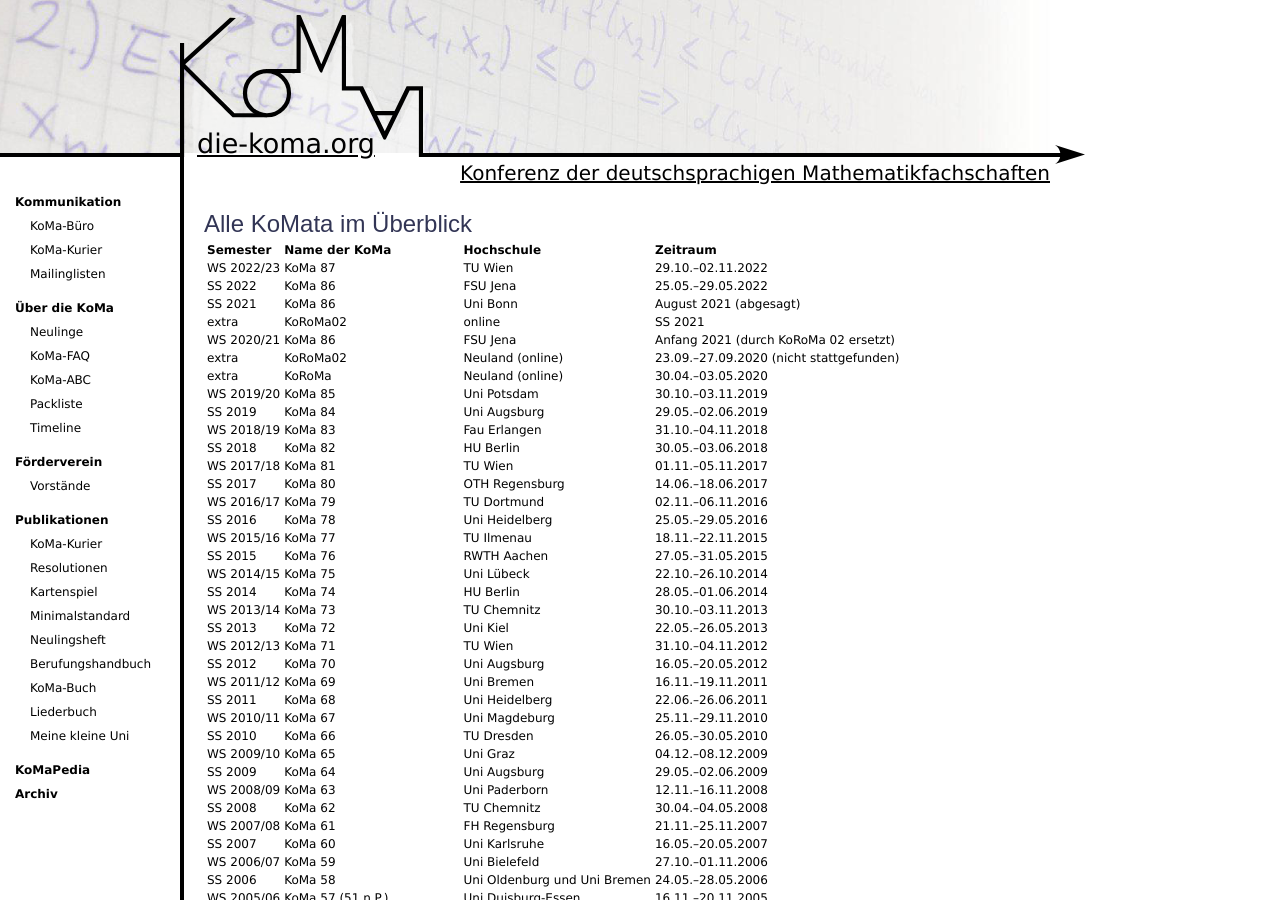
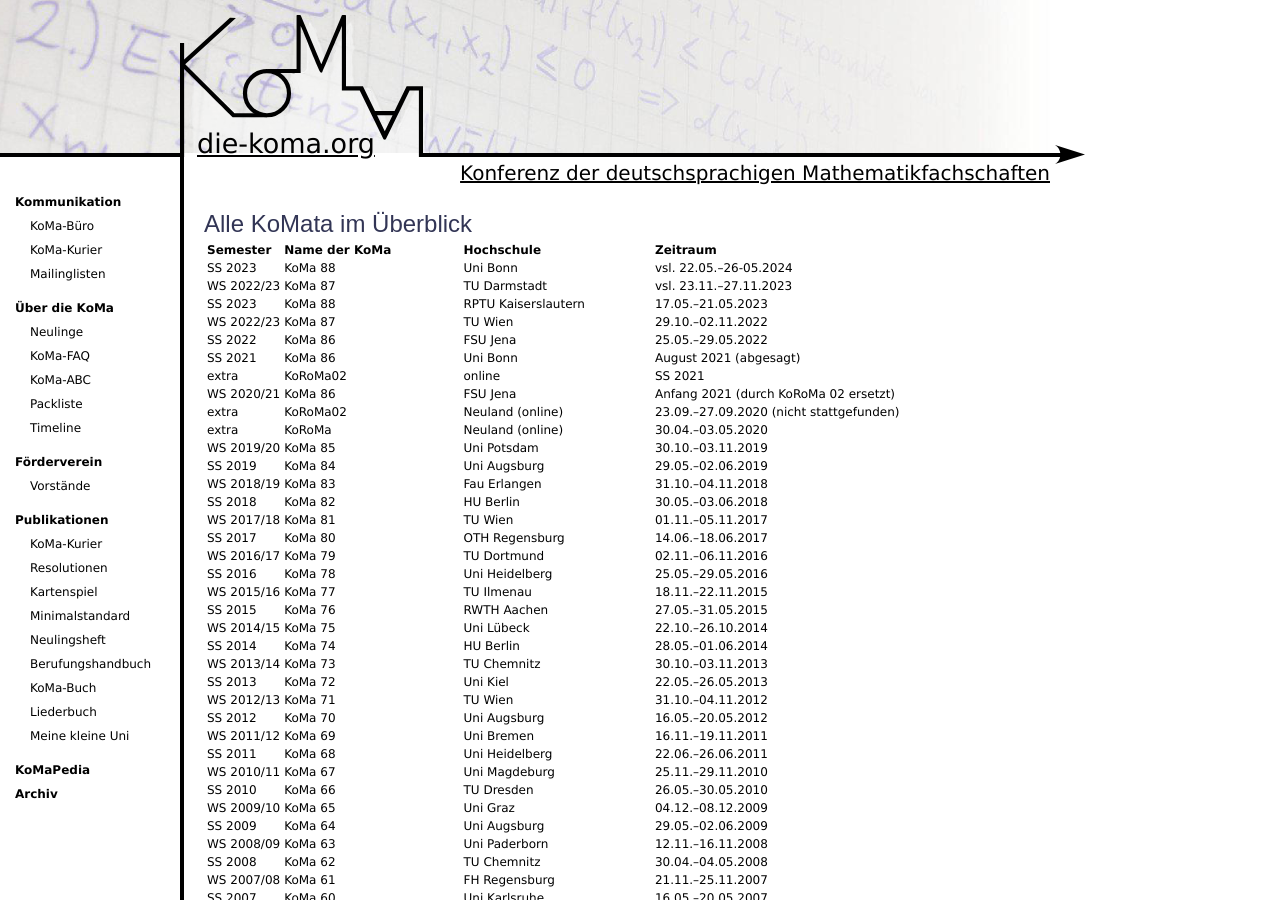
Before and after one commit to Die-KoMa/die-koma.org, a Jekyll site: the page built from ueber_die_koma/timeline.md, in a window 1280 px wide and 900 px high. Built offline with Jekyll 4.4.1, drawn with Linux system fonts in a browser that asks for light colours.

Commit message:
Timeline ergänzt

```diff
--- a/ueber_die_koma/timeline.md
+++ b/ueber_die_koma/timeline.md
@@ -7,6 +7,9 @@
 
 | Semester    | Name der KoMa            | Hochschule                   | Zeitraum              |
 |:------------|:-------------------------|:-----------------------------|:----------------------|
+| SS 2023     | KoMa 88                  | Uni Bonn                | vsl. 22.05.–26-05.2024     |
+| WS 2022/23  | KoMa 87                  | TU Darmstadt            | vsl. 23.11.–27.11.2023     |
+| SS 2023     | KoMa 88                  | RPTU Kaiserslautern          | 17.05.–21.05.2023     |
 | WS 2022/23  | KoMa 87                  | TU Wien                      | 29.10.–02.11.2022     |
 | SS 2022     | KoMa 86                  | FSU Jena                     | 25.05.–29.05.2022     |
 | SS 2021     | KoMa 86                  | Uni Bonn                     | August 2021 (abgesagt)|
```
